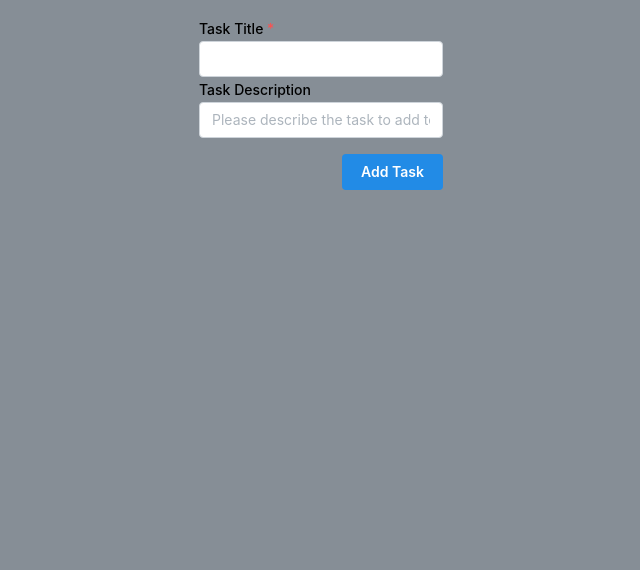
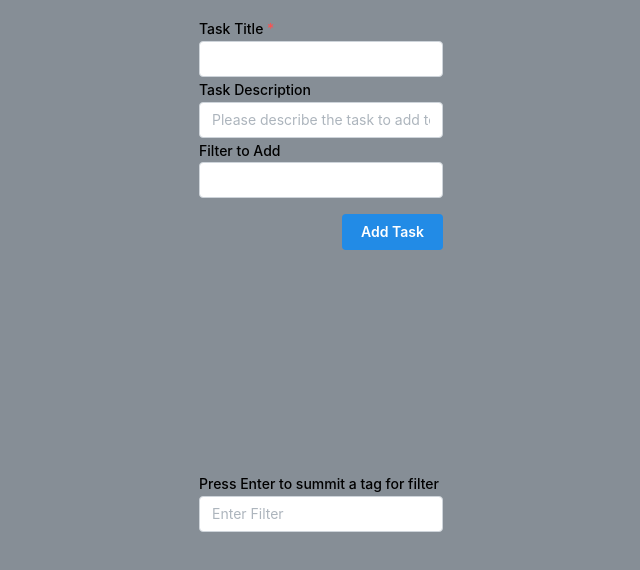
Before and after one commit to UlisesZamoraMontes/react-todo-list, a React (Vite) app: page / in a window 1280 px wide. Shown: the top 570 px of the page, without its empty margins (319-959 px from the left). Built offline with nearby package versions, Linux system fonts and the light colour scheme.

Commit message:
Base filter box implemented

```diff
--- a/src/components/TodoList.tsx
+++ b/src/components/TodoList.tsx
@@ -1,6 +1,7 @@
 import React, { useState } from 'react';
 import {Button, TextInput, Group, Stack, Card, Text, Badge, ScrollArea, Checkbox, CheckboxIndicator, Container} from '@mantine/core';
 import {useForm, isNotEmpty} from '@mantine/form'
+import { TagsInput } from '@mantine/core';
 import { FormRule } from '@mantine/form/lib/types';
 import { stringify } from 'querystring';
 
@@ -9,10 +10,12 @@ interface TodoItem {
   taskTitle: string;
   taskDescription: string;
   completed: boolean;
+  filter: string;
 }
 
 const TodoList: React.FC = () => {
   const [todoListItems, setTodoListItems] = useState<TodoItem[]>([]);
+  const [filters, setFilters] = useState<string[]>([]);
 
   const addTodoItemToList = (values: typeof form.values) => {
     const newTodoItem : TodoItem = {
@@ -20,7 +23,9 @@ const TodoList: React.FC = () => {
         taskTitle: values.taskTitle,
         taskDescription: values.taskDescription,
         completed: values.completed,
+        filter: values.filter,
     };
+
     setTodoListItems((prevTodoListItems) => [
       ...prevTodoListItems,
       newTodoItem,
@@ -34,6 +39,7 @@ const TodoList: React.FC = () => {
         taskTitle: "",
         taskDescription:"",
         completed: false,
+        filter: "",
     },
     validate:{
         taskTitle: isNotEmpty('Please  add a title to the task'),
@@ -64,10 +70,21 @@ const TodoList: React.FC = () => {
             label="Task Description"
             placeholder='Please describe the task to add to the To-Do list'
             {...form.getInputProps('taskDescription')}/>
+            <TextInput
+            label="Filter to Add"
+            {...form.getInputProps('filter')}/>
         <Group justify='flex-end' mt="md">
             <Button type='submit'>Add Task</Button>
         </Group>
       </form>
+    </Container>
+
+    <Container>
+
+  <TagsInput
+    label="Press Enter to summit a tag for filter"
+    placeholder='Enter Filter' data={[]} value={filters} onChange={setFilters} />
+
     </Container>
 
 <Container bg="gray">
@@ -114,6 +131,11 @@ const TodoList: React.FC = () => {
                             py={4}
                             ml="auto"
                             color={todo.completed? 'green':'yellow'}>{todo.completed ? 'Completed' : 'Not Completed'}</Badge>
+                            <Badge
+                            mt="sm"
+                            px="md"
+                            py={4}
+                            ml="auto">{todo.filter}</Badge>
                             </Group>
                     </Checkbox.Card>
                     <Button variant="light" color="red" onClick={()=>deleteTodoTask(todo.id)}>Delete</Button>
```
